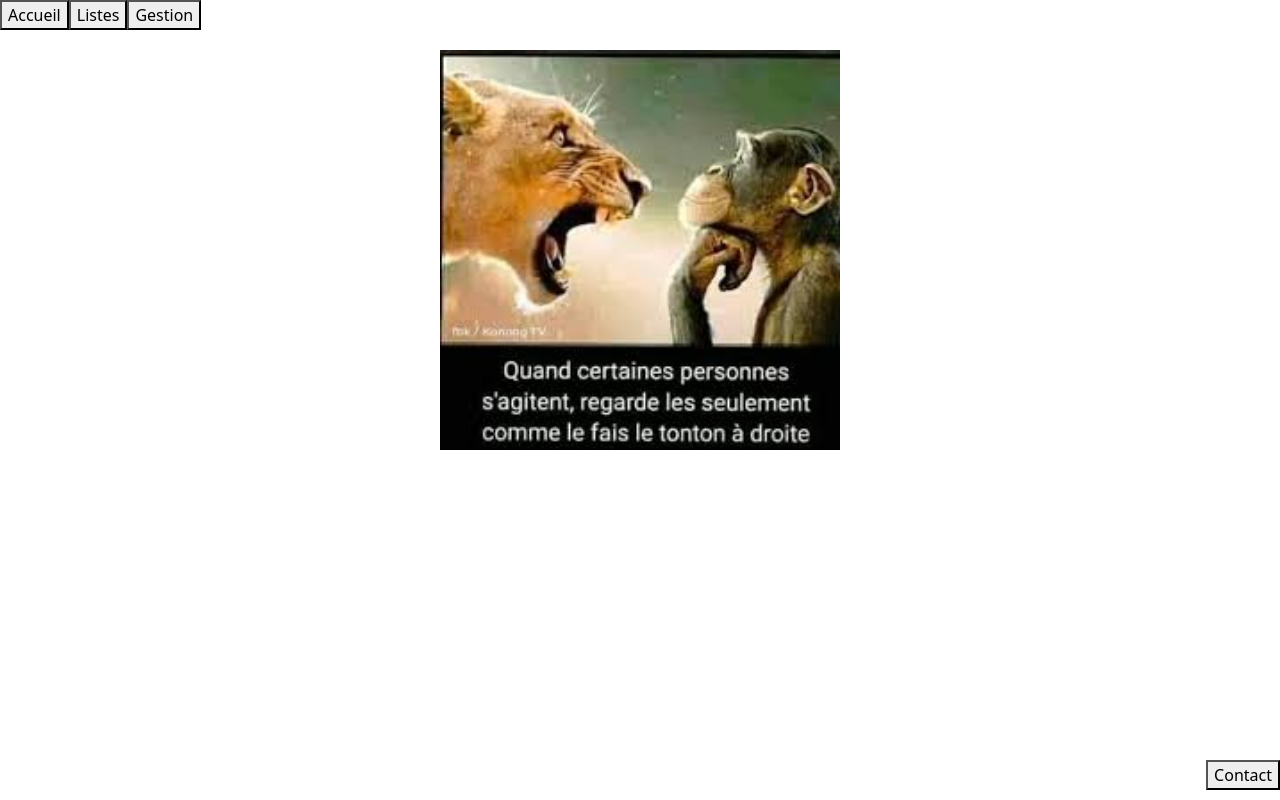
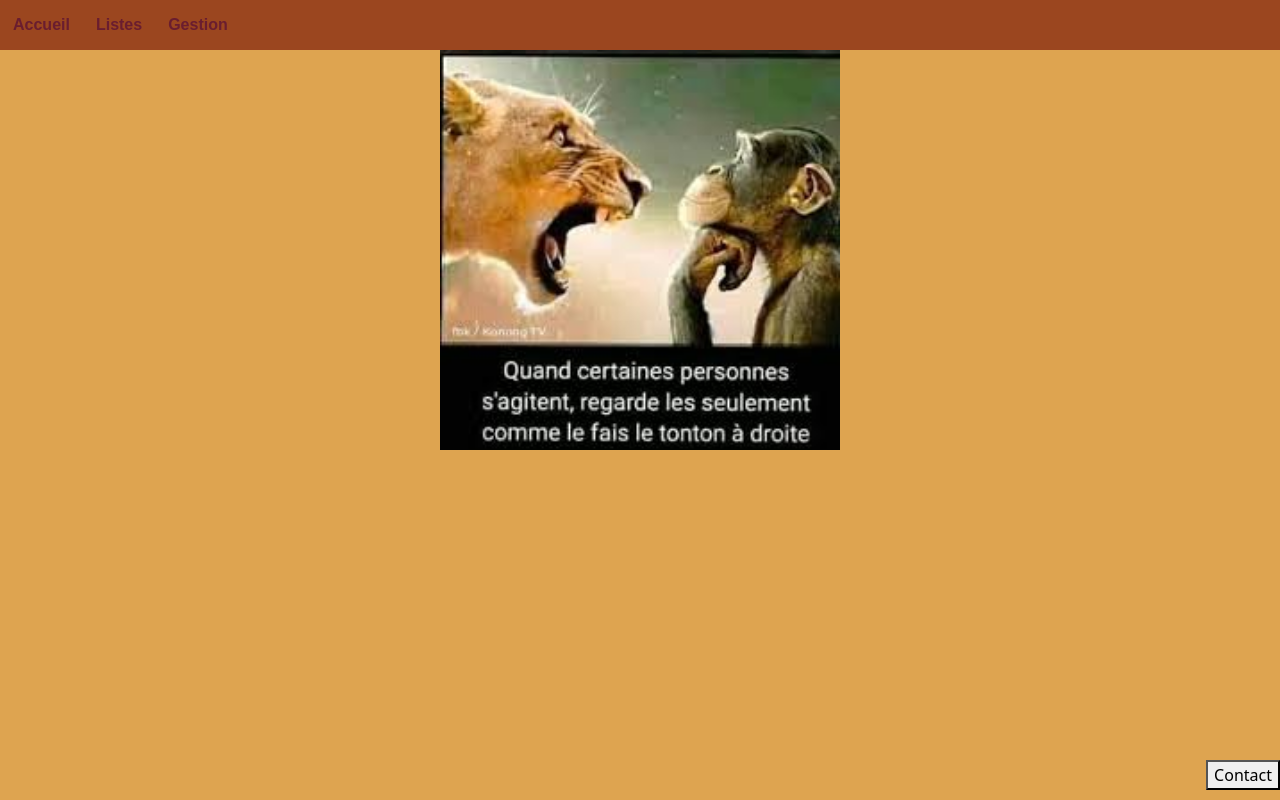
Before and after one commit to krattli/exo2-myriem-raphael, an Angular app: page / in a window 1280 px wide. Built offline with nearby package versions, Linux system fonts and the light colour scheme.

Commit message:
style improved

```diff
--- a/src/app/app.css
+++ b/src/app/app.css
@@ -3,6 +3,7 @@
   display: flex;
   flex-direction: column;
   min-height: 100vh;
+  background-color: #dea450;
 }
 
 .main-container {
--- a/src/app/header/header.css
+++ b/src/app/header/header.css
@@ -1,3 +1,13 @@
 .header {
   height: 50px;
+  background-color: #9b461f;
+
+  display: flex;
 }
+
+.header-btn {
+  align-items: center;
+  color: #6a1d2f;
+  font-weight: 800;
+  font-family: sans-serif;
+}
--- a/src/app/header/header.html
+++ b/src/app/header/header.html
@@ -1,5 +1,5 @@
 <div class="header">
-  <button [routerLink]="['/']" >Accueil</button>
-  <button [routerLink]="['/liste']" >Listes</button>
-  <button [routerLink]="['/gestion']" >Gestion</button>
+  <button class="btn header-btn" [routerLink]="['/']" >Accueil</button>
+  <button class="btn header-btn" [routerLink]="['/liste']" >Listes</button>
+  <button class="btn header-btn" [routerLink]="['/gestion']" >Gestion</button>
 </div>
```
